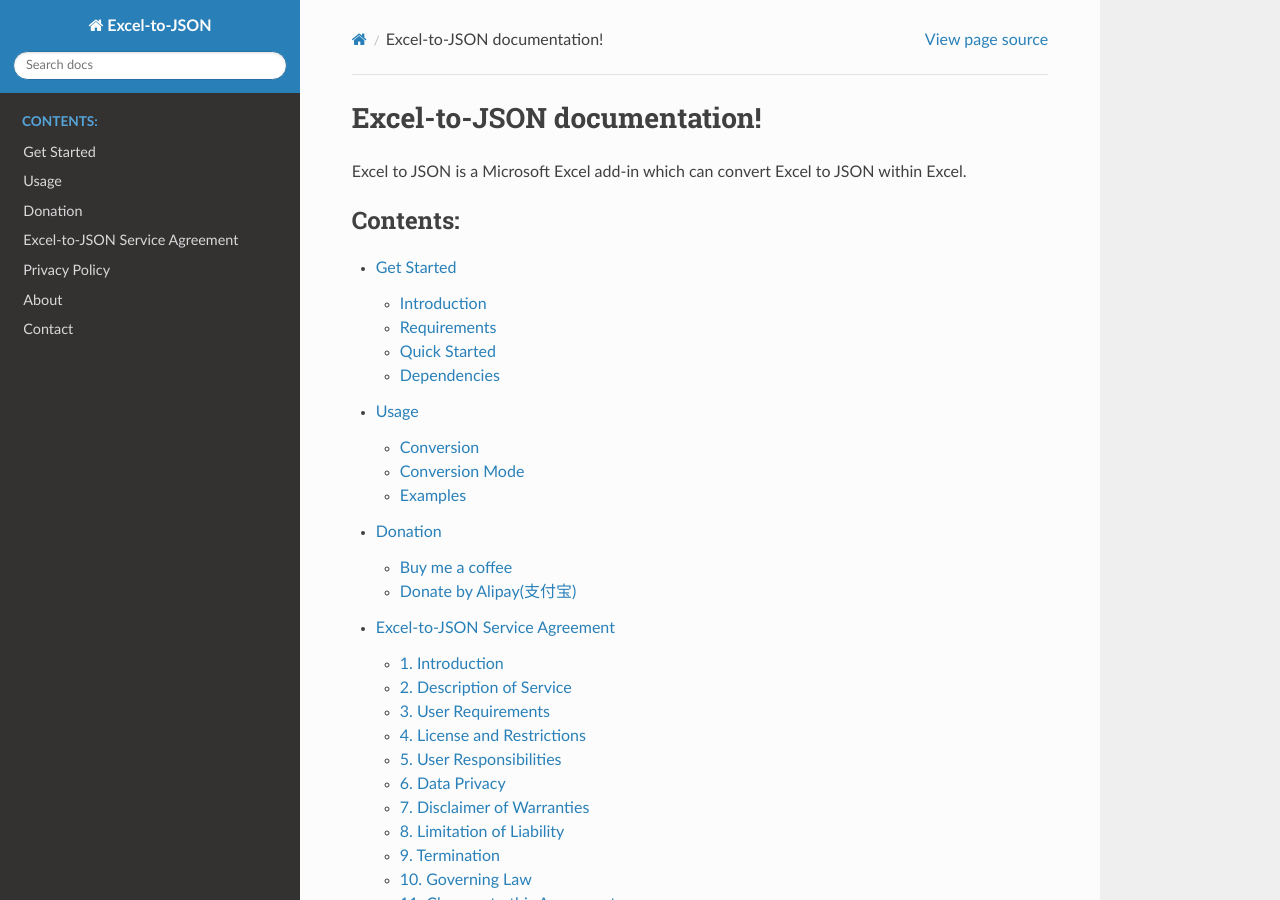
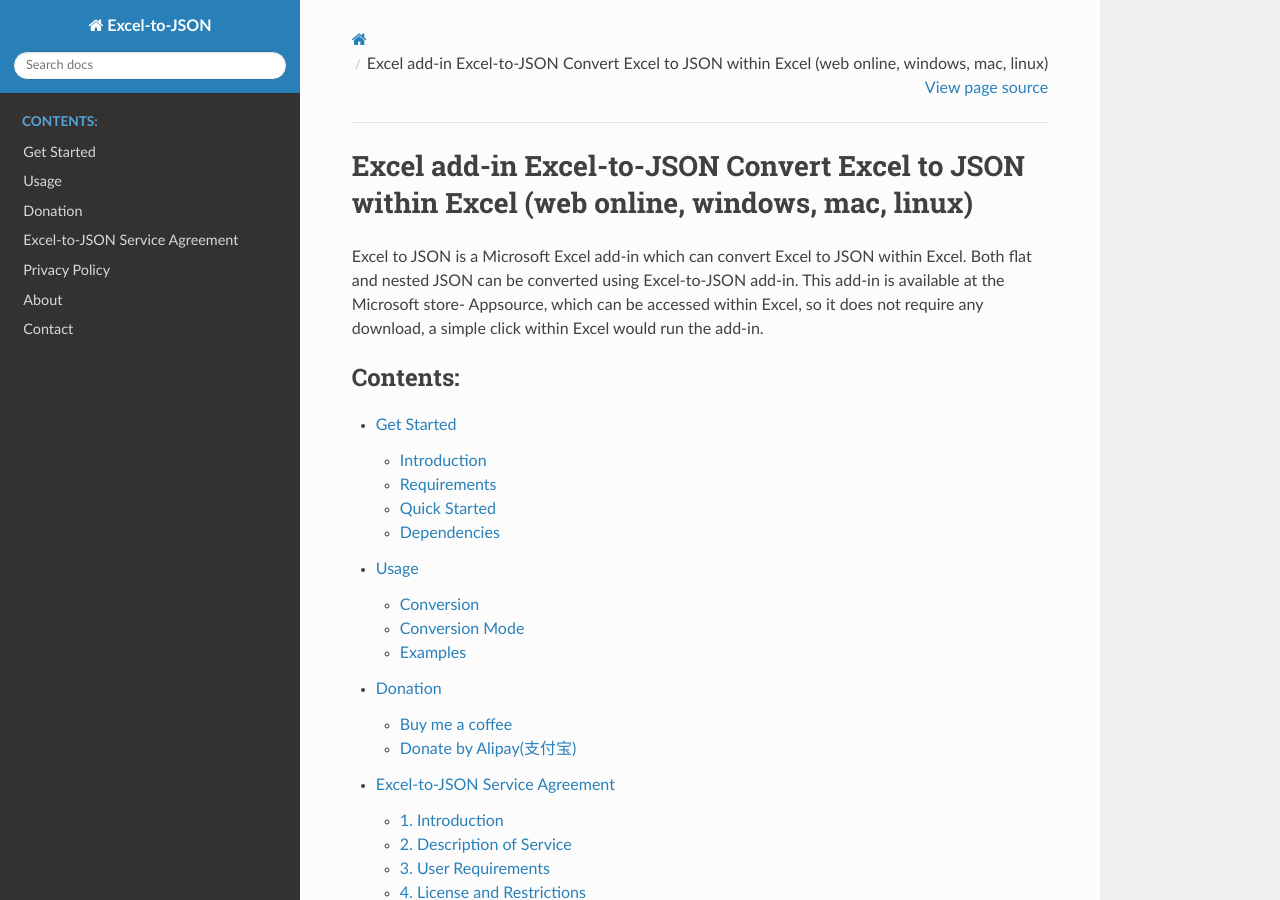
Before and after one commit to he-yang/Excel-to-JSON, a Sphinx documentation site: the page built from source/index.rst, in a window 1280 px wide and 900 px high. Built offline with Sphinx 7.4.7 and the Read the Docs theme 3.1.0, drawn with Linux system fonts in a browser that asks for light colours.

Commit message:
add head items

```diff
--- /dev/null
+++ b/source/_templates/layout.html
@@ -0,0 +1,22 @@
+{% extends "!layout.html" %}
+
+{% block htmltitle %}
+    {{ super() }}
+    <!-- 添加自定义的 meta 标签 -->
+    <script type="application/ld+json">
+        {
+          "@context": "https://schema.org",
+          "@type": "SoftwareApplication",
+          "name": "Excel to JSON",
+          "description": "A Microsoft Excel add-in that converts Excel spreadsheets into JSON format directly within Excel. Ideal for developers and data analysts.",
+          "applicationCategory": "Data Conversion",
+          "operatingSystem": "Web"
+        }
+    </script>
+    <meta name="description"
+        content="Excel add-in Excel-to-JSON Convert Excel to JSON within Excel (web online, windows, mac, linux) Excel to JSON is a Microsoft Excel add-in which can convert Excel to JSON within Excel. Both flat and nested JSON can be converted using Excel-to-JSON add-in.
+        This add-in is available at the Microsoft store- Appsource, which can be accessed within Excel, so it does not require any download, a simple click within Excel would run the add-in.">
+    <meta name="keywords"
+        content="excel-to-json, json-to-excel, excel to json, json to excel, json, excel, conversion, mac, windows, transfer, spreadsheets, microsoft, add-in, web, online">
+    <link rel="icon" href="https://t.wtsolutions.cn/favicon.ico">
+{% endblock %}
--- /dev/null
+++ b/source/ads.txt
@@ -0,0 +1 @@
+google.com, pub-8772217510669640, DIRECT, f08c47fec0942fa0
--- a/source/conf.py
+++ b/source/conf.py
@@ -18,7 +18,7 @@
 extensions = ['myst_parser','sphinx_sitemap']
 html_baseurl = 'https://excel-to-json.wtsolutions.cn/en/latest/'
 sitemap_url_scheme = "{link}"
-html_extra_path = ['robots.txt']
+html_extra_path = ['robots.txt','ads.txt']
 
 
 templates_path = ['_templates']
--- a/source/index.rst
+++ b/source/index.rst
@@ -3,9 +3,11 @@
    You can adapt this file completely to your liking, but it should at least
    contain the root `toctree` directive.
 
-Excel-to-JSON documentation!
+Excel add-in Excel-to-JSON Convert Excel to JSON within Excel (web online, windows, mac, linux)
 =======================================================
-Excel to JSON is a Microsoft Excel add-in which can convert Excel to JSON within Excel.
+Excel to JSON is a Microsoft Excel add-in which can convert Excel to JSON within Excel. Both flat and nested JSON can be converted using Excel-to-JSON add-in.
+This add-in is available at the Microsoft store- Appsource, which can be accessed within Excel, so it does not require any download, a simple click within Excel would run the add-in.
+
 
 .. toctree::
    :maxdepth: 2
```
